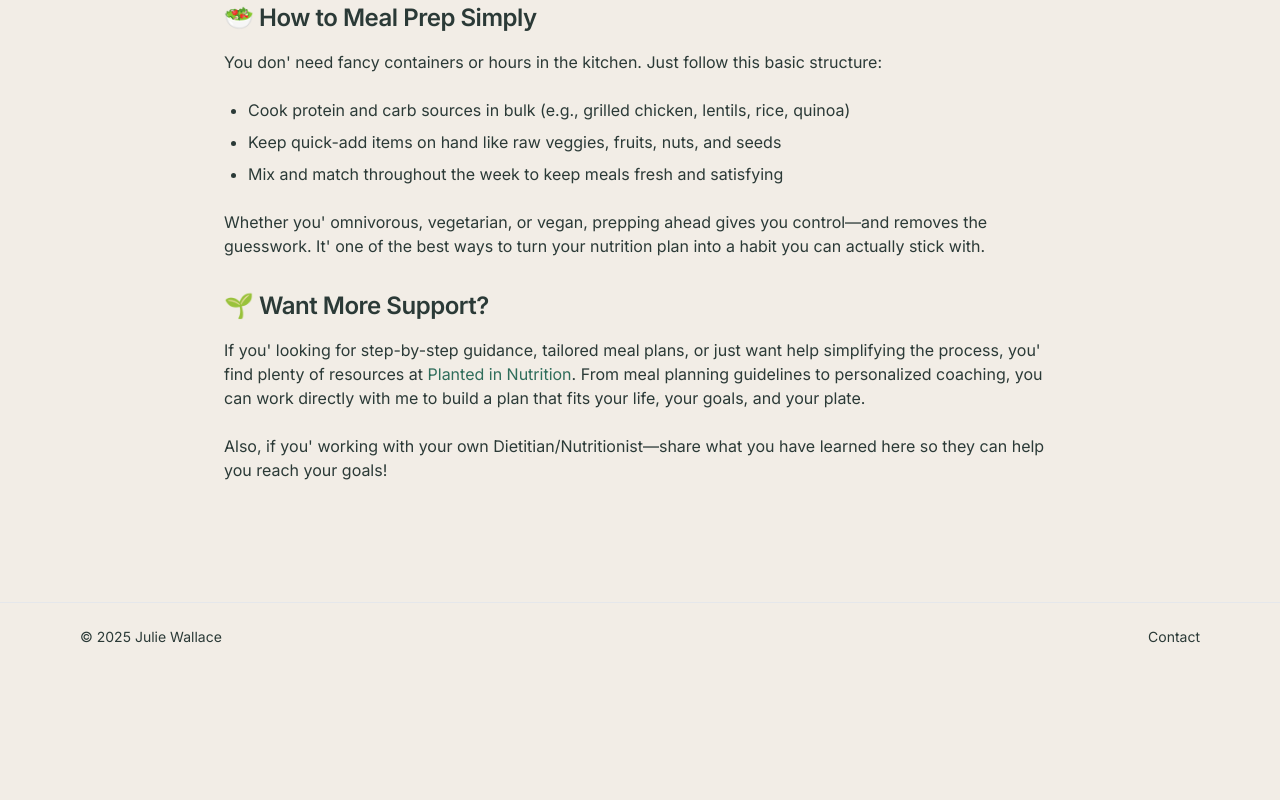
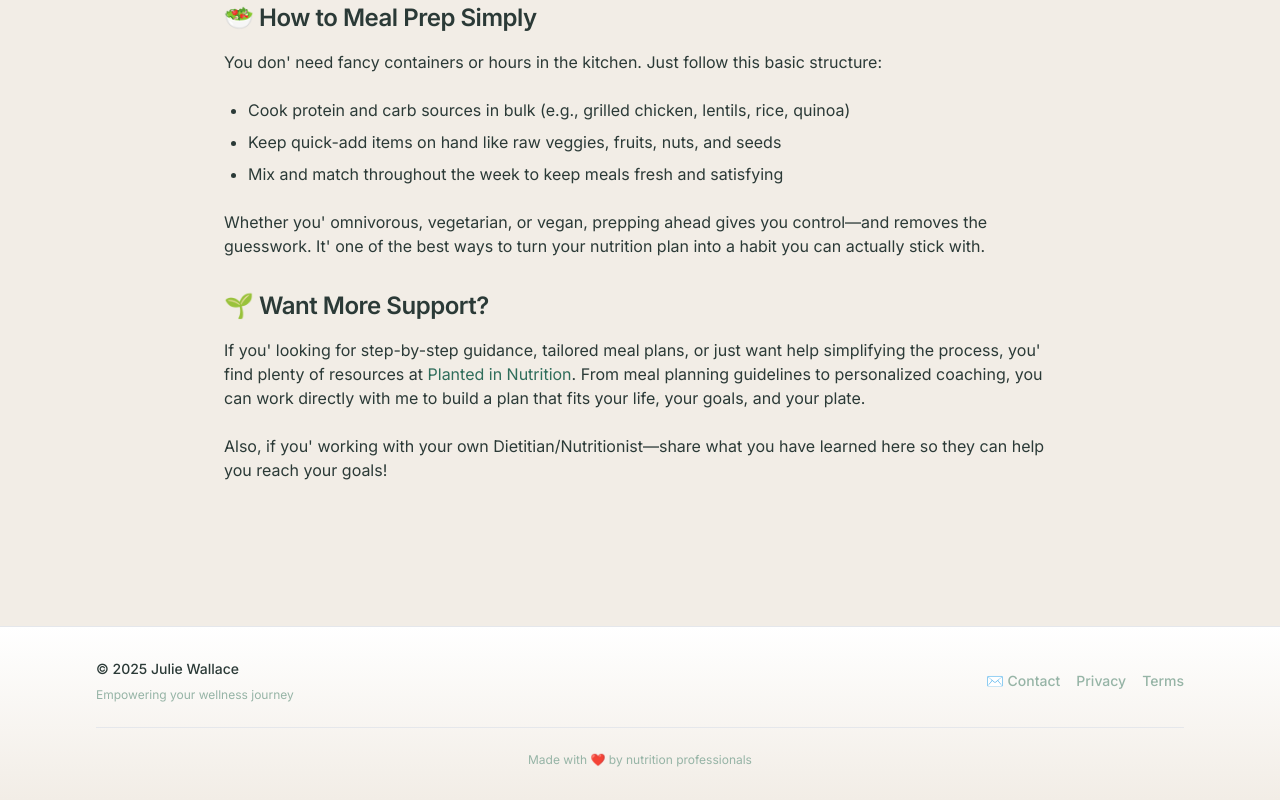
Before and after one commit to mr601s/nutritionist-marketplace-crm, a Next.js app: page /courses/module-2/section-8 in a window 1280 px wide. Shown: the part 516-1316 px from the top of the page. Before the commit the page ends 1187 px from the top, so only its background shows below. Built offline with nearby package versions, Linux system fonts and the light colour scheme.

Commit message:
style: overhaul UI for polished professional look
Updated footer styling and content for improved layout and added new links.

```diff
--- a/components/Footer.tsx
+++ b/components/Footer.tsx
@@ -1,10 +1,47 @@
 import { brand } from "@/lib/brand";
+
 export default function Footer() {
   return (
-    <footer className="border-t mt-10">
-      <div className="mx-auto max-w-6xl px-4 py-6 text-sm text-brand.ink/80 flex items-center justify-between">
-        <span>© {new Date().getFullYear()} {brand.name}</span>
-        <a href="mailto:marcus@bullishmindsai.co.site" className="hover:text-brand">Contact</a>
+    <footer className="border-t mt-16 bg-gradient-to-b from-white to-[var(--brand-cream)] transition-all duration-300">
+      <div className="mx-auto max-w-6xl px-4 sm:px-6 lg:px-8 py-8">
+        <div className="flex flex-col sm:flex-row items-center justify-between gap-4">
+          <div className="flex flex-col items-center sm:items-start gap-2">
+            <span className="text-sm font-medium" style={{ color: "var(--brand-ink)" }}>
+              © {new Date().getFullYear()} {brand.name}
+            </span>
+            <p className="text-xs text-center sm:text-left" style={{ color: "var(--brand-sage)" }}>
+              Empowering your wellness journey
+            </p>
+          </div>
+          <div className="flex items-center gap-4">
+            <a
+              href="mailto:marcus@bullishmindsai.co.site"
+              className="text-sm font-medium transition-all duration-200 hover:scale-105"
+              style={{ color: "var(--brand-sage)" }}
+            >
+              ✉️ Contact
+            </a>
+            <a
+              href="/privacy"
+              className="text-sm font-medium transition-all duration-200 hover:scale-105"
+              style={{ color: "var(--brand-sage)" }}
+            >
+              Privacy
+            </a>
+            <a
+              href="/terms"
+              className="text-sm font-medium transition-all duration-200 hover:scale-105"
+              style={{ color: "var(--brand-sage)" }}
+            >
+              Terms
+            </a>
+          </div>
+        </div>
+        <div className="mt-6 pt-6 border-t border-gray-200 text-center">
+          <p className="text-xs" style={{ color: "var(--brand-sage)" }}>
+            Made with ❤️ by nutrition professionals
+          </p>
+        </div>
       </div>
     </footer>
   );
```
